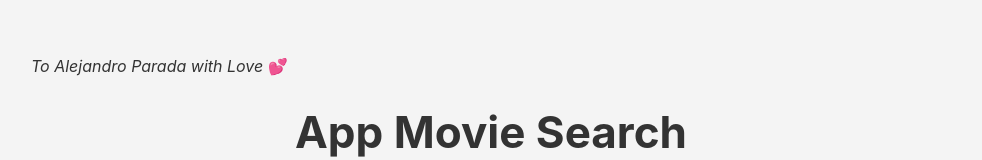
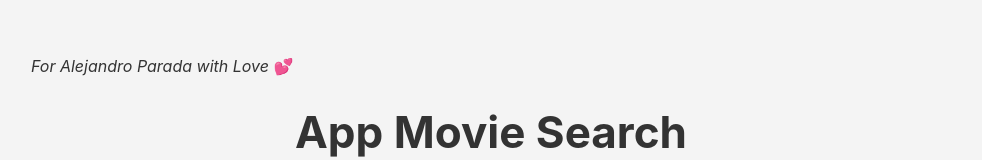
Before and after one commit to durbonca/movie-db-app, a React (Create React App) app: page / in a window 1280 px wide. Shown: the top 160 px of the page, without its empty margins (149-1131 px from the left). Built offline with nearby package versions, Linux system fonts and the light colour scheme.

Commit message:
trying spanish

```diff
--- a/src/App.js
+++ b/src/App.js
@@ -4,7 +4,7 @@ import SearchMovies from './components/SearchMovies'
 function App() {
   return (
     <div className="container">
-      <p><i>To Alejandro Parada with Love</i> 💕</p>
+      <p><i>For Alejandro Parada with Love</i> 💕</p>
       <h1 className="title">
         App Movie Search
       </h1>
--- a/src/components/SearchMovies.js
+++ b/src/components/SearchMovies.js
@@ -10,7 +10,7 @@ export default function SearchMovies(){
         event.preventDefault()
 
 
-        const url = `https://api.themoviedb.org/3/search/movie?api_key=e2d0b7f154975768708e01ba3e8d3e2b&language=en-US&query=${query}&page=1&include_adult=false`;
+        const url = `https://api.themoviedb.org/3/search/movie?api_key=e2d0b7f154975768708e01ba3e8d3e2b&language=es-ES&query=${query}&page=1&include_adult=false`;
 
         fetch(url)
         .then(Response => Response.json())
```
